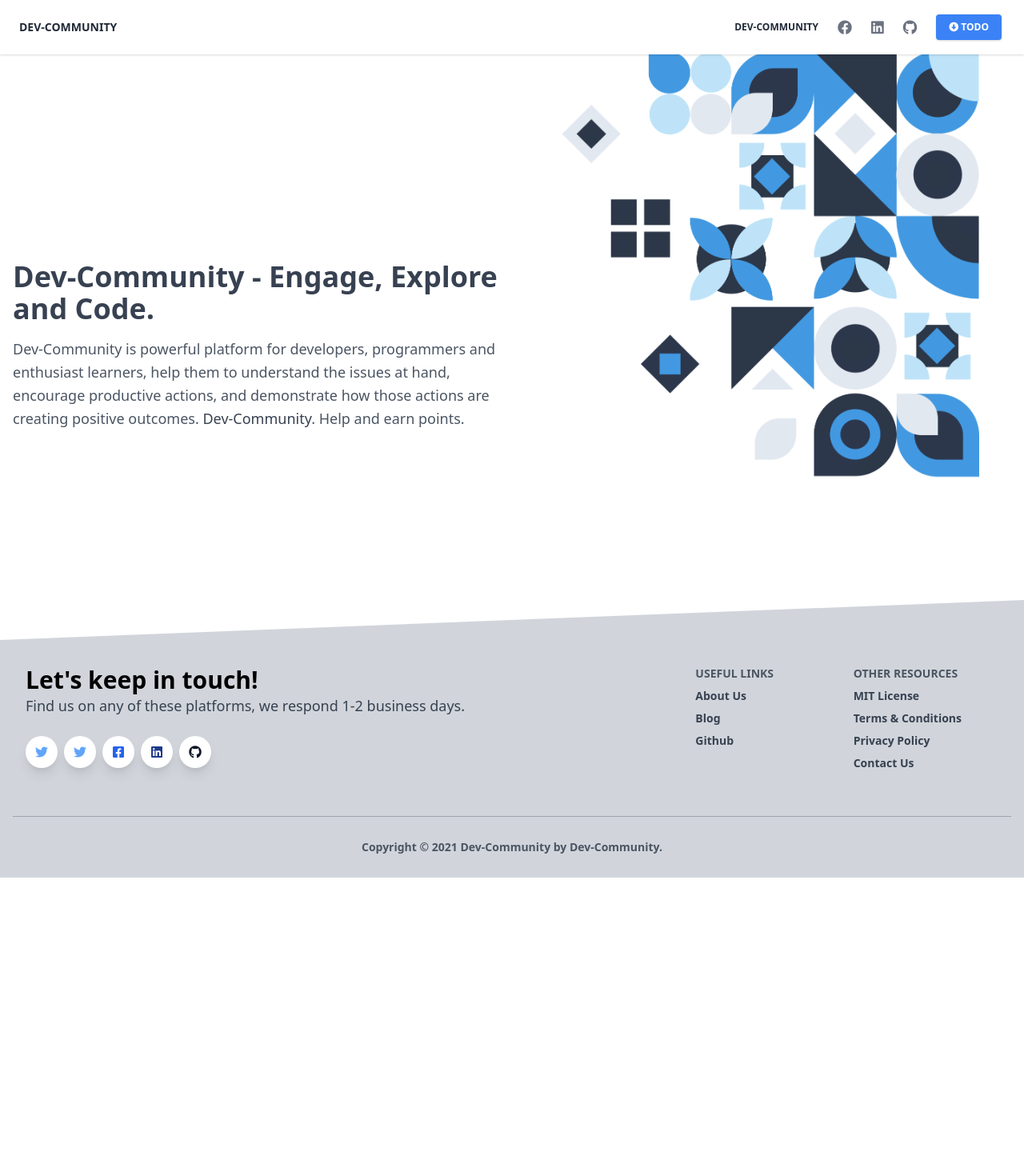
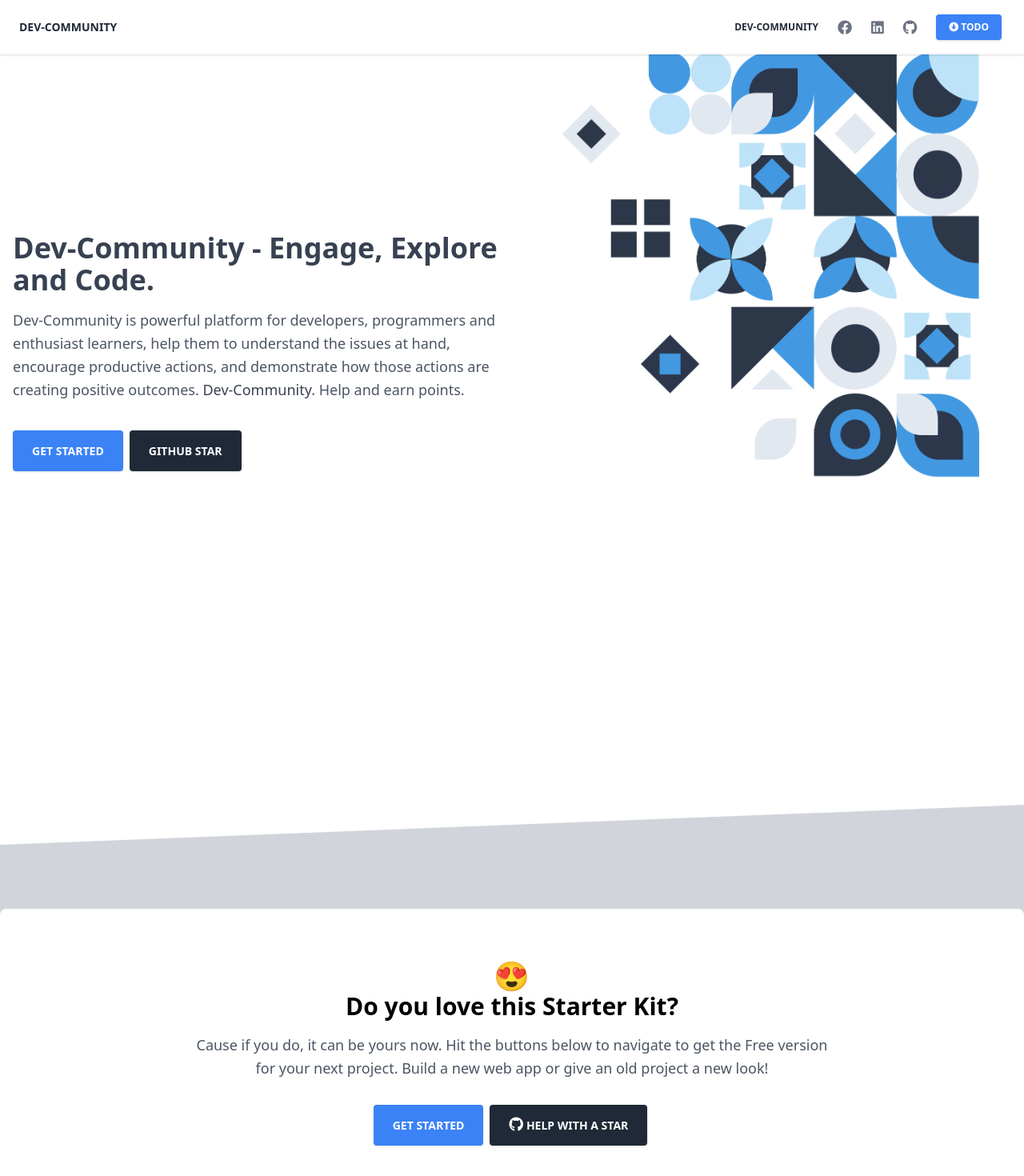
Before and after one commit to MaliJetal/Dev-Community, a React (Create React App) app in the folder client/: page / in a window 1280 px wide. Shown: the top 1470 px of the page at 80% size. Before the commit the page ends 1097 px from the top, so only its background shows below. Built offline with nearby package versions, Linux system fonts and the light colour scheme.

Commit message:
CSS fix for Footer

```diff
--- a/client/src/views/Index.js
+++ b/client/src/views/Index.js
@@ -12,7 +12,7 @@ class Index extends Component {
         <IndexNavbar fixed />
         <section className="header relative pt-16 items-center flex h-screen max-h-860-px">
           <div className="container mx-auto items-center flex flex-wrap">
-            <div className="w-full md:w-8/12 lg:w-6/12 xl:w-6/12 px-4">
+            <div className="w-full md:w-12/16 lg:w-6/12 xl:w-6/12 px-4">
               <div className="pt-32 sm:pt-0">
                 <h2 className="font-semibold text-4xl text-gray-700">
                   Dev-Community - Engage, Explore and Code.
@@ -28,14 +28,93 @@ class Index extends Component {
                   </a>
                   . Help and earn points.
                 </p>
+                <div className="mt-12">
+                  <a
+                    href="https://www.creative-tim.com/learning-lab/tailwind/react/overview/notus?ref=nr-index"
+                    target="_blank"
+                    className="get-started text-white font-bold px-6 py-4 rounded outline-none focus:outline-none mr-1 mb-1 bg-blue-500 active:bg-blue-600 uppercase text-sm shadow hover:shadow-lg ease-linear transition-all duration-150"
+                  >
+                    Get started
+                  </a>
+                  <a
+                    href="https://github.com/MaliJetal/Dev-Community"
+                    className="github-star ml-1 text-white font-bold px-6 py-4 rounded outline-none focus:outline-none mr-1 mb-1 bg-gray-800 active:bg-gray-700 uppercase text-sm shadow hover:shadow-lg ease-linear transition-all duration-150"
+                    target="_blank"
+                  >
+                    Github Star
+                  </a>
+                </div>
               </div>
             </div>
           </div>
           <img
-            className="absolute top-0 b-auto right-14 pt-16 sm:w-6/12 -mt-48 sm:mt-0 w-12/14 max-h-860px"
+            className="absolute top-0 b-auto right-14 pt-16 pb-64 sm:w-6/12 -mt-48 sm:mt-0 w-12/14 max-h-860px"
             src={frntImg}
             alt="..."
           />
+
+        </section>
+        <div className="container opacity-30 pb-64">
+          {" "}
+        </div>
+        <section className="pb-16 bg-gray-300 relative pt-64">
+          <div
+            className="-mt-20 top-0 bottom-auto left-0 right-0 w-full absolute h-20"
+            style={{ transform: "translateZ(0)" }}
+          >
+            <svg
+              className="absolute bottom-0 overflow-hidden"
+              xmlns="http://www.w3.org/2000/svg"
+              preserveAspectRatio="none"
+              version="1.1"
+              viewBox="0 0 2560 100"
+              x="0"
+              y="0"
+            >
+              <polygon
+                className="text-gray-300 fill-current"
+                points="2560 0 2560 100 0 100"
+              ></polygon>
+            </svg>
+          </div>
+
+          <div className="container mx-auto pt-20">
+            <div className="flex flex-wrap justify-center bg-white shadow-xl rounded-lg -mt-64 py-16 px-12 relative z-10">
+              <div className="w-full text-center lg:w-8/12">
+                <p className="text-4xl text-center">
+                  <span role="img" aria-label="love">
+                    😍
+                  </span>
+                </p>
+                <h3 className="font-semibold text-3xl">
+                  Do you love this Starter Kit?
+                </h3>
+                <p className="text-gray-600 text-lg leading-relaxed mt-4 mb-4">
+                  Cause if you do, it can be yours now. Hit the buttons below to
+                  navigate to get the Free version for your next project. Build a
+                  new web app or give an old project a new look!
+                </p>
+                <div className="sm:block flex flex-col mt-10">
+                  <a
+                    href="https://www.creative-tim.com/learning-lab/tailwind/react/overview/notus?ref=nr-index"
+                    target="_blank"
+                    className="get-started text-white font-bold px-6 py-4 rounded outline-none focus:outline-none mr-1 mb-2 bg-blue-500 active:bg-blue-600 uppercase text-sm shadow hover:shadow-lg ease-linear transition-all duration-150"
+                  >
+                    Get started
+                  </a>
+                  <a
+                    href="https://github.com/creativetimofficial/notus-react?ref=nr-index"
+                    target="_blank"
+                    className="github-star sm:ml-1 text-white font-bold px-6 py-4 rounded outline-none focus:outline-none mr-1 mb-1 bg-gray-800 active:bg-gray-700 uppercase text-sm shadow hover:shadow-lg"
+                  >
+                    <i className="fab fa-github text-lg mr-1"></i>
+                    <span>Help With a Star</span>
+                  </a>
+                </div>
+                <div className="text-center mt-16"></div>
+              </div>
+            </div>
+          </div>
         </section>
         <Footer fixed />
       </div>
```
Also changed, not shown: 1 other file (tests, documents, lock files or other folders).
